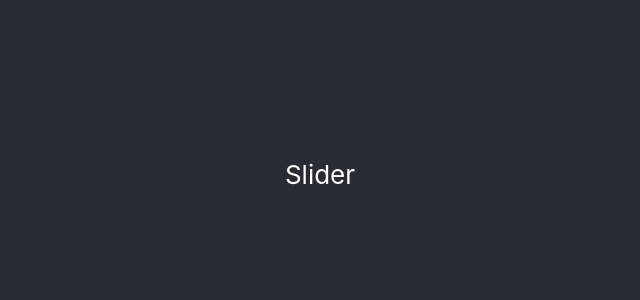
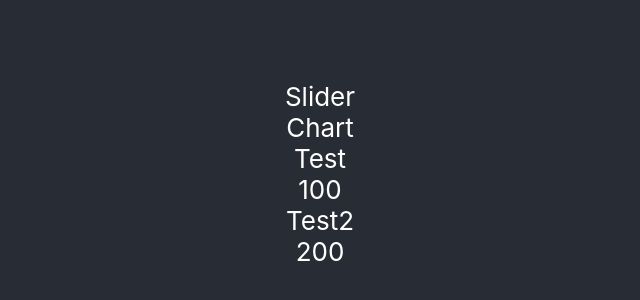
Before and after one commit to Arskah/verolaskuri, a React (Create React App) app: page / in a window 1280 px wide. Shown: the part 226-526 px from the top of the page, without its empty margins (320-960 px from the left). Built offline with nearby package versions, Linux system fonts and the light colour scheme.

Commit message:
Chart basics + blocks added

```diff
--- a/src/App.js
+++ b/src/App.js
@@ -3,6 +3,10 @@ import logo from './logo.svg';
 import './App.css';
 
 import Slider from './components/Slider/Slider';
+
+import Chart from './components/Chart/Chart';
+
+let testArray = [{"percentage":15, "sum" : 100, "name":"Test"},{"percentage":25, "sum" : 200, "name":"Test2"}];
 
 class App extends Component {
   render() {
@@ -10,6 +14,7 @@ class App extends Component {
       <div className="App">
         <header className="App-header">
           <Slider />
+          <Chart blocks={testArray}/>
         </header>
       </div>
     );
--- /dev/null
+++ b/src/components/Chart/Block.js
@@ -0,0 +1,22 @@
+import React, { Component } from 'react';
+
+
+
+export default class Block extends Component {
+  constructor(props){
+      super(props);
+
+  }
+  render() {
+    return (
+      <div>
+        <div>
+            {this.props.name}
+        </div>
+        <div>
+            {this.props.sum}
+        </div>
+      </div>
+    )
+  }
+}
--- /dev/null
+++ b/src/components/Chart/Chart.js
@@ -0,0 +1,26 @@
+import React, { Component } from 'react';
+
+import Block from './Block';
+
+export default class Chart extends Component {
+  constructor(props){
+      super(props);
+
+  }
+  render() {
+    return (
+      <div>
+        Chart
+        {this.components()}
+      </div>
+    )
+  }
+
+    components = () => {
+        var components = [];
+        for(var i=0; i<this.props.blocks.length; i++){
+            components.push(<Block name = {this.props.blocks[i].name} sum={this.props.blocks[i].sum} />)
+        }
+        return components;
+    }
+}
```
